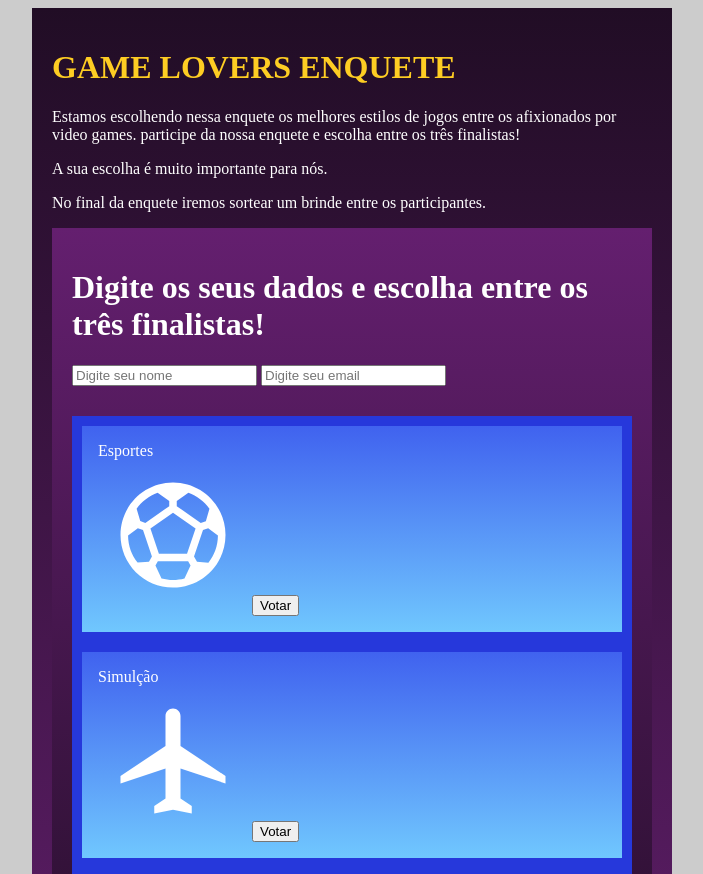
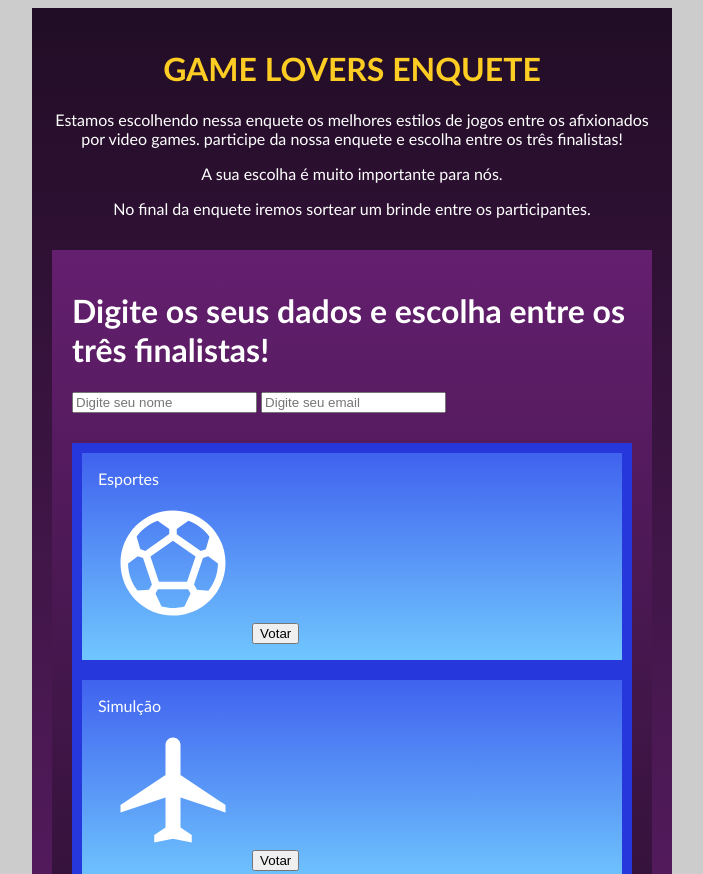
Before and after one commit to ivoosa7/bootcamp-finalproject1, a plain HTML site: page index.html in a window 1280 px wide. Shown: the top 874 px of the page, without its empty margins (288-991 px from the left). Drawn offline with Linux system fonts and the light colour scheme.

Commit message:
closes #3 - creating header index.html

```diff
--- a/style.css
+++ b/style.css
@@ -1,4 +1,5 @@
 body{
+    font-family:'Trebuchet MS', 'Lucida Sans Unicode', 'Lucida Grande', 'Lucida Sans', Arial, sans-serif;
     background-color: #CCCCCC;
 }
 
@@ -13,6 +14,16 @@ body{
 .header-title{
     color: #FECD23;
     text-transform: uppercase;
+    text-align: center;
+    font-weight: 500px;
+}
+
+header{
+    margin-bottom: 32px;
+}
+
+p{
+    text-align: center;
 }
 
 main{
```
Also changed, not shown: index.html (+1 -1 lines).
